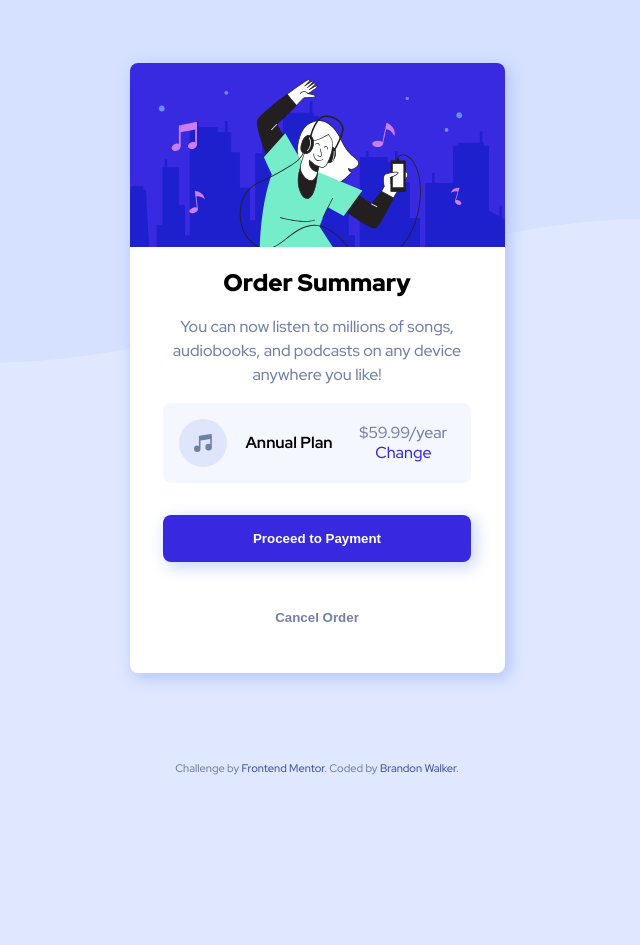
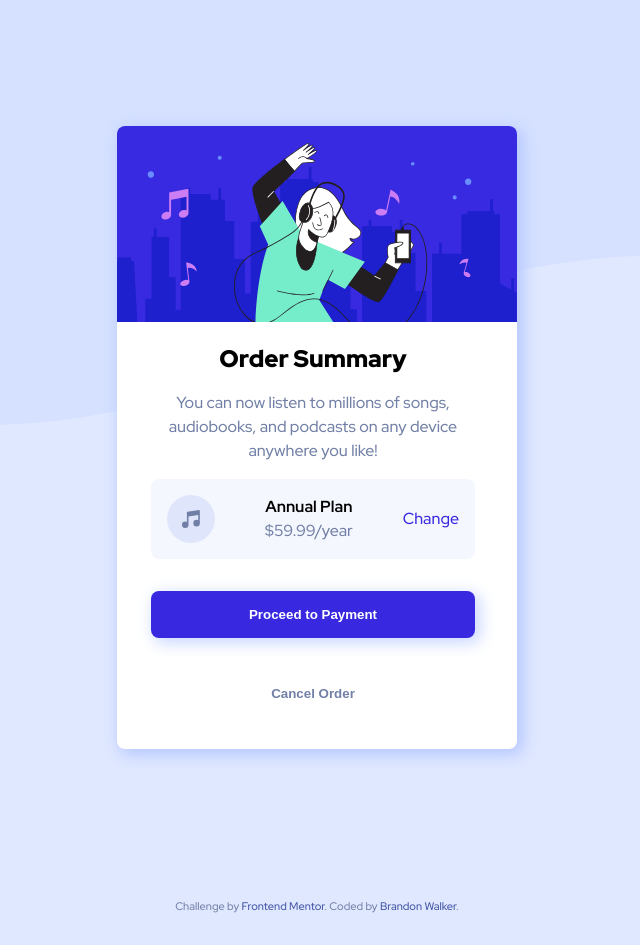
Before and after one commit to walker861/FEMOrderSummaryComponent, a plain HTML site: page index.html in a window 1280 px wide. Shown: the whole page, without its empty margins (323-963 px from the left). Before the commit the page ends 807 px from the top, so only its background shows below. Drawn offline with Linux system fonts and the light colour scheme.

Commit message:
card price moved, description width adjusted

```diff
--- a/index.html
+++ b/index.html
@@ -17,26 +17,30 @@
         <div class="card__description">
           <h1>Order Summary</h1>
           <p>You can now listen to millions of songs, audiobooks, and podcasts on any device anywhere
-          you like!</p>
-        </div><!--class="card__description"-->
+            you like!</p>
+        </div>
+        <!--class="card__description"-->
 
         <div class="card__subscription">
           <img class="icon" src="./images/icon-music.svg" alt="2 beamed eighth note icon">
-          <span>Annual Plan</span>
+          <div class="card__price">
+            <span>Annual Plan</span>
+            <p>$59.99/year</p>
+          </div>
+          <!--class="card__price"-->
+          <a href="">Change</a>
 
-          <div class="card__price">
-            <p>$59.99/year</p>
-            <a href="">Change</a>
-          </div><!--class="card__price"-->
-
-        </div><!--class="card__subscription"-->
+        </div>
+        <!--class="card__subscription"-->
 
         <button class="pay">Proceed to Payment</button>
         <button class="cancel">Cancel Order</button>
-      </section><!--class="card__content"-->
+      </section>
+      <!--class="card__content"-->
 
 
-    </main><!--class="card"-->
+    </main>
+    <!--class="card"-->
 
     <footer class="attribution">
       Challenge by <a href="https://www.frontendmentor.io?ref=challenge" target="_blank">Frontend Mentor</a>.
--- a/style.css
+++ b/style.css
@@ -25,9 +25,11 @@ body {
 	border-radius: 0.5rem;
 	overflow: hidden;
 	box-shadow: hsl(225, 100%, 85%) 0.25rem 0.25rem 1rem 0.1rem;
-	width: 375px;
+
+	max-width: 400px;
+	width: 90%;
 	margin-inline: auto;
-	margin-block: 5%;
+	margin-block: 10%;
 	text-align: center;
 }
 
@@ -47,7 +49,9 @@ span {
 
 .card__content {
 	margin: 0 1rem;
+	width: 90%;
 	line-height: 1.5rem;
+
 	display: flex;
 	flex-direction: column;
 	justify-content: space-between;
@@ -58,6 +62,7 @@ span {
 	background-color: hsl(225, 100%, 98%);
 	border-radius: 0.5rem;
 	width: 90%;
+
 	display: flex;
 	justify-content: space-between;
 	align-items: center;
@@ -67,13 +72,10 @@ span {
 .card__price {
 	display: flex;
 	flex-direction: column;
-	place-content: center;
-	line-height: 0.25rem;
 }
 
-.card__price p,
-.card__price a {
-	margin: 0.5em;
+.card__price p {
+	margin: 0;
 }
 
 a {
```
